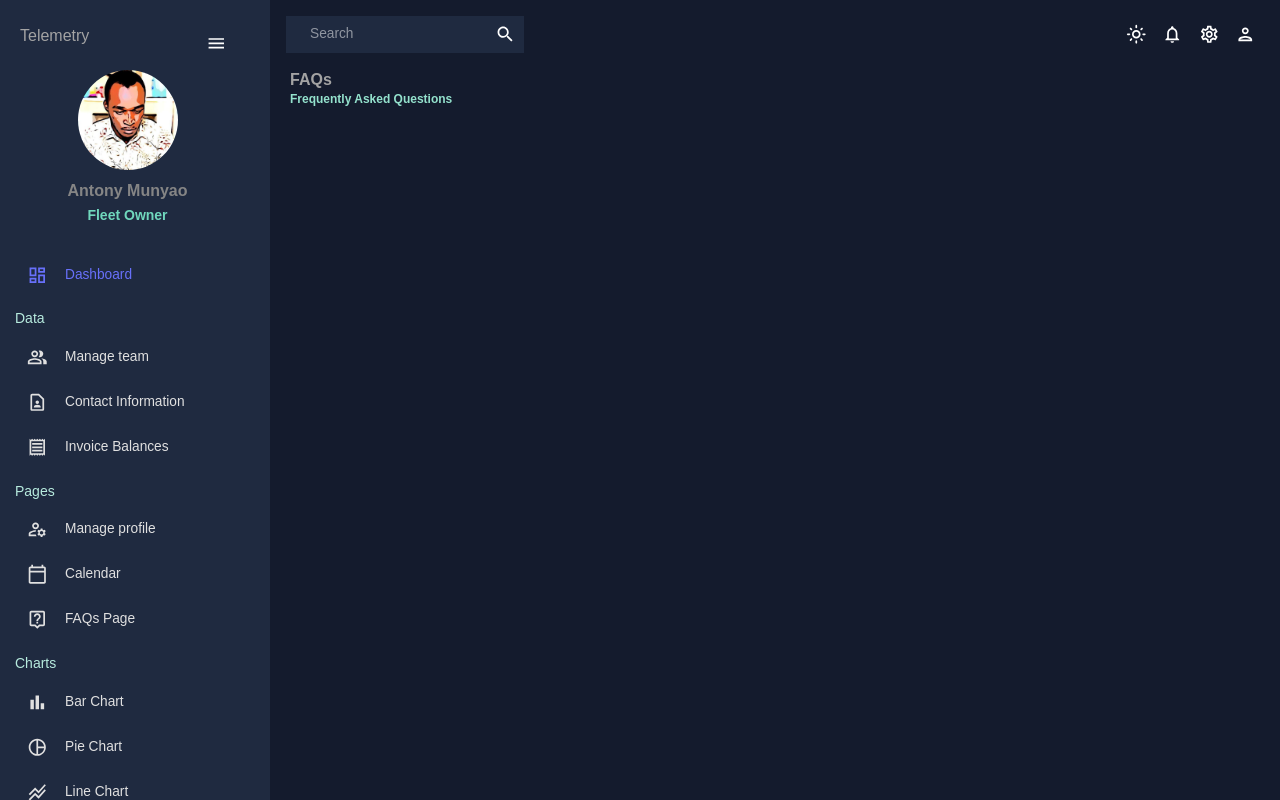
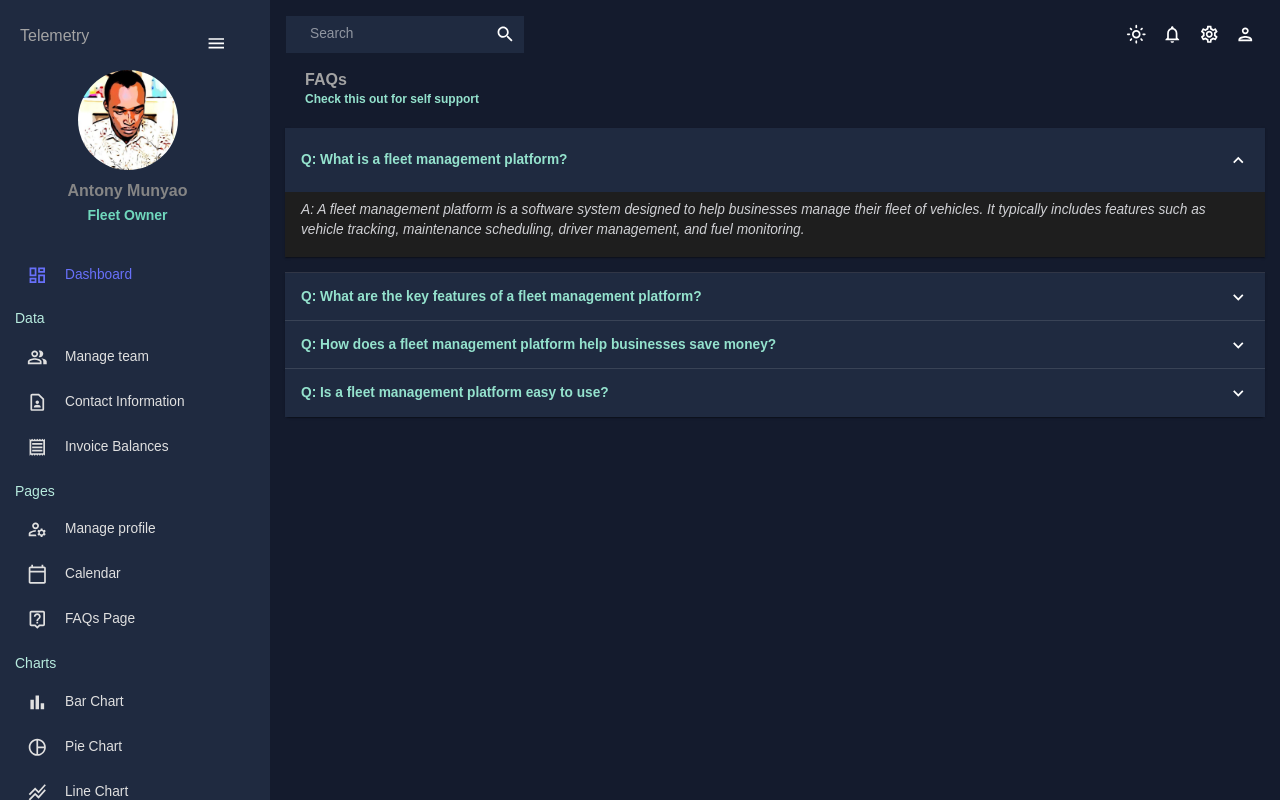
Before and after one commit to muathime/react-dashboard-mui, a React (Create React App) app: page /faq in a window 1280 px wide. Built offline with nearby package versions, Linux system fonts and the light colour scheme.

Commit message:
Faqs and Fullcalendar

```diff
--- a/package.json
+++ b/package.json
@@ -7,6 +7,7 @@
     "@emotion/styled": "^11.10.6",
     "@fullcalendar/core": "^6.1.4",
     "@fullcalendar/daygrid": "^6.1.4",
+    "@fullcalendar/interaction": "^6.1.4",
     "@fullcalendar/list": "^6.1.4",
     "@fullcalendar/react": "^6.1.4",
     "@fullcalendar/timegrid": "^6.1.4",
--- a/src/scenes/Calendar.jsx
+++ b/src/scenes/Calendar.jsx
@@ -1,10 +1,140 @@
-import React from 'react'
-import Header from '../components/Header'
+import { useState } from "react";
+import FullCalendar from "@fullcalendar/react";
+import { formatDate } from "@fullcalendar/core";
+import dayGridPlugin from "@fullcalendar/daygrid";
+import timeGridPlugin from "@fullcalendar/timegrid";
+import interactionPlugin from "@fullcalendar/interaction";
+import listPlugin from "@fullcalendar/list";
+import {
+  Box,
+  List,
+  ListItem,
+  ListItemText,
+  Typography,
+  useTheme,
+} from "@mui/material";
+import { tokens } from "../theme";
+import Header from "../components/Header";
 
-function Calendar() {
+const Calendar = () => {
+  const theme = useTheme();
+  const colors = tokens(theme.palette.mode);
+  const [currentEvents, setCurrentEvents] = useState([]);
+
+  const handleDateClick = (selected) => {
+    const title = prompt("Please enter a new title for your event");
+    const calendarApi = selected.view.calendar;
+    calendarApi.unselect();
+
+    if (title) {
+      calendarApi.addEvent({
+        id: `${selected.dateStr}-${title}`,
+        title,
+        start: selected.startStr,
+        end: selected.endStr,
+        allDay: selected.allDay,
+      });
+    }
+  };
+
+  const handleEventClick = (selected) => {
+    if (
+      window.confirm(
+        `Are you sure you want to delete the event '${selected.event.title}'`
+      )
+    ) {
+      selected.event.remove();
+    }
+  };
+
   return (
-    <Header title={"Calendar"} subtitle={"Events and bookings"} />
-  )
-}
+    <Box m="20px">
+      <Header title="Calendar" subtitle="Events and bookings" />
 
-export default Calendar
+      <Box display="flex" justifyContent="space-between">
+        {/* EVENTS SIDEBAR */}
+        <Box
+          flex="1 1 20%"
+          backgroundColor={colors.primary[400]}
+          p="15px"
+          borderRadius="4px"
+        >
+          <Typography variant="h5">Events</Typography>
+          <List>
+            {currentEvents.map((event) => (
+              <ListItem
+                key={event.id}
+                sx={{
+                  backgroundColor: colors.greenAccent[500],
+                  margin: "10px 0",
+                  borderRadius: "2px",
+                }}
+              >
+                <ListItemText
+                  primary={event.title}
+                  secondary={
+                    <Typography>
+                      {formatDate(event.start, {
+                        year: "numeric",
+                        month: "short",
+                        day: "numeric",
+                      })}
+                    </Typography>
+                  }
+                />
+              </ListItem>
+            ))}
+          </List>
+        </Box>
+
+        {/* CALENDAR */}
+        <Box
+          flex="1 1 100%"
+          ml="15px"
+          sx={{
+            "& .fc-button-primary": {
+              backgroundColor: colors.greenAccent[500],
+            },
+          }}
+        >
+          <FullCalendar
+            height="75vh"
+            plugins={[
+              dayGridPlugin,
+              timeGridPlugin,
+              interactionPlugin,
+              listPlugin,
+            ]}
+            headerToolbar={{
+              left: "prev,next today",
+              center: "title",
+              right: "dayGridMonth,timeGridWeek,timeGridDay,listMonth",
+            }}
+            initialView="dayGridMonth"
+            editable={true}
+            selectable={true}
+            selectMirror={true}
+            dayMaxEvents={true}
+            select={handleDateClick}
+            eventClick={handleEventClick}
+            eventsSet={(events) => setCurrentEvents(events)}
+            initialEvents={[
+              {
+                id: "1",
+                title: "All-day event",
+                date: "2023-03-14",
+              },
+              {
+                id: "2",
+                title: "Timed event",
+                date: "2023-03-28",
+              },
+            ]}
+          />
+        </Box>
+      </Box>
+    </Box>
+  );
+};
+
+export default Calendar;
--- a/src/scenes/Faq.jsx
+++ b/src/scenes/Faq.jsx
@@ -1,10 +1,126 @@
-import React from 'react'
-import Header from '../components/Header'
+import Accordion from "@mui/material/Accordion";
+import AccordionDetails from "@mui/material/AccordionDetails";
+import AccordionSummary from "@mui/material/AccordionSummary";
+import Typography from "@mui/material/Typography";
+import ExpandMoreIcon from "@mui/icons-material/ExpandMore";
+import { tokens } from "../theme";
+import Header from "../components/Header";
+import { Box, useTheme } from "@mui/material";
+import { useState } from "react";
 
 function Faq() {
+  const theme = useTheme();
+  const colors = tokens(theme.palette.mode);
+  const [expanded, setExpanded] = useState("panel1");
+
+  const handleChange = (panel) => (event, isExpanded) => {
+    setExpanded(isExpanded ? panel : false);
+  };
+
   return (
-    <Header title={"FAQs"} subtitle={"Frequently Asked Questions"} />
-  )
+    <Box
+      m={"0 15px 0 15px"}
+      sx={{
+        "& .MuiAccordionSummary-root": {
+          backgroundColor: colors.primary[400],
+        },
+        "& .MuiAccordion-region": {
+          // backgroundColor: colors.blueAccent[200],
+        },
+      }}
+    >
+      <Header title="FAQs" subtitle="Check this out for self support" />
+
+      {/* PANEL 1 */}
+      <Accordion
+        expanded={expanded === "panel1"}
+        onChange={handleChange("panel1")}
+      >
+        <AccordionSummary expandIcon={<ExpandMoreIcon />}>
+          <Typography
+            sx={{ color: colors.greenAccent[300], fontWeight: "bold" }}
+          >
+            Q: What is a fleet management platform?
+          </Typography>
+        </AccordionSummary>
+        <AccordionDetails>
+          <Typography sx={{ color: colors.primary[100], fontStyle: "italic" }}>
+            A: A fleet management platform is a software system designed to help
+            businesses manage their fleet of vehicles. It typically includes
+            features such as vehicle tracking, maintenance scheduling, driver
+            management, and fuel monitoring.
+          </Typography>
+        </AccordionDetails>
+      </Accordion>
+
+      {/* PANEL 2 */}
+      <Accordion
+        expanded={expanded === "panel2"}
+        onChange={handleChange("panel2")}
+      >
+        <AccordionSummary expandIcon={<ExpandMoreIcon />}>
+          <Typography
+            sx={{ color: colors.greenAccent[300], fontWeight: "bold" }}
+          >
+            Q: What are the key features of a fleet management platform?
+          </Typography>
+        </AccordionSummary>
+        <AccordionDetails>
+          <Typography sx={{ color: colors.primary[100], fontStyle: "italic" }}>
+            A: Some key features of a fleet management platform include vehicle
+            tracking, maintenance scheduling, driver management, fuel
+            monitoring, reporting and analytics, and integration with other
+            software systems.
+          </Typography>
+        </AccordionDetails>
+      </Accordion>
+
+      {/* PANEL 3 */}
+      <Accordion
+        expanded={expanded === "panel3"}
+        onChange={handleChange("panel3")}
+      >
+        <AccordionSummary expandIcon={<ExpandMoreIcon />}>
+          <Typography
+            sx={{ color: colors.greenAccent[300], fontWeight: "bold" }}
+          >
+            Q: How does a fleet management platform help businesses save money?
+          </Typography>
+        </AccordionSummary>
+        <AccordionDetails>
+          <Typography sx={{ color: colors.primary[100], fontStyle: "italic" }}>
+            A: A fleet management platform can help businesses save money in a
+            number of ways. By tracking vehicle usage and maintenance schedules,
+            it can help prevent breakdowns and reduce repair costs. It can also
+            help businesses optimize routes and reduce fuel consumption, leading
+            to cost savings over time.
+          </Typography>
+        </AccordionDetails>
+      </Accordion>
+
+      {/* PANEL 4 */}
+      <Accordion
+        expanded={expanded === "panel4"}
+        onChange={handleChange("panel4")}
+      >
+        <AccordionSummary expandIcon={<ExpandMoreIcon />}>
+          <Typography
+            sx={{ color: colors.greenAccent[300], fontWeight: "bold" }}
+          >
+            Q: Is a fleet management platform easy to use?
+          </Typography>
+        </AccordionSummary>
+        <AccordionDetails>
+          <Typography sx={{ color: colors.primary[100], fontStyle: "italic" }}>
+            A: Yes, most fleet management platforms are designed to be
+            user-friendly and easy to use. Many offer intuitive interfaces and
+            customizable dashboards to make it easy for businesses to access the
+            information they need.
+          </Typography>
+        </AccordionDetails>
+      </Accordion>
+    </Box>
+  );
 }
 
-export default Faq
+export default Faq;
```
Also changed, not shown: 1 other file (tests, documents, lock files or other folders).
